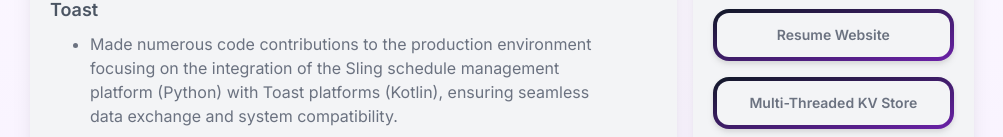
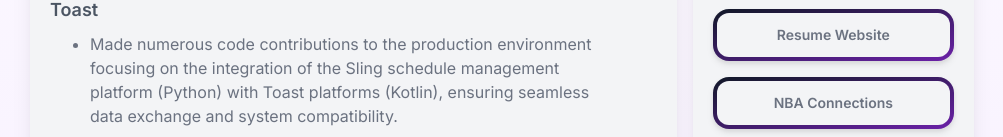
Before and after one commit to nolanpollack/resume, a Next.js app: page / in a window 1280 px wide. Shown: the part 603-740 px from the top of the page, without its empty margins (138-1141 px from the left). Built offline with nearby package versions, Linux system fonts and the light colour scheme.

Commit message:
More projects

```diff
--- a/src/app/components/ProjectsSection.tsx
+++ b/src/app/components/ProjectsSection.tsx
@@ -124,13 +124,30 @@
         ]}
       />
       <Project
+        title={"NBA Connections"}
+        date={"March 2024"}
+        description={[
+          "Developed an application in Python that finds connections between NBA players based on teammates",
+          "Utilized a graph data structure to represent the NBA players and their connections",
+          "Implemented a breadth-first search algorithm to find the shortest path between two players",
+          "Utilized the NBA API to gather player data",
+          "Front-end in progress",
+        ]}
+        skills={[
+          "Python",
+          "Graph Data Structures",
+          "Breadth-First Search",
+          "API",
+        ]}
+      />
+      <Project
         title={"Multi-Threaded KV Store"}
         date={"February 2024"}
         description={[
           "Extremely fast multi-threaded key-value store written in C",
           "Designed and implemented thread-safe hash table using djb2 hashing algorithm",
           "Ensured thread safety with POSIX mutexes and condition variables",
-          "Ranked second fastest key-value store out of class of 100+ students",
+          "Ranked fastest key-value store out of class of 100+ students",
         ]}
         skills={[
           "C",
```
